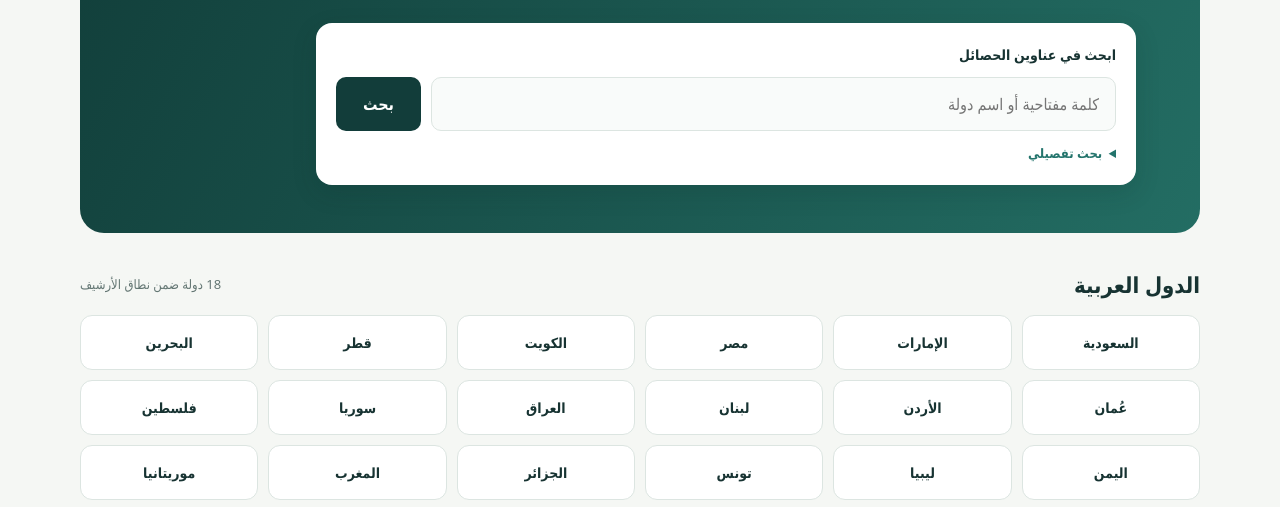
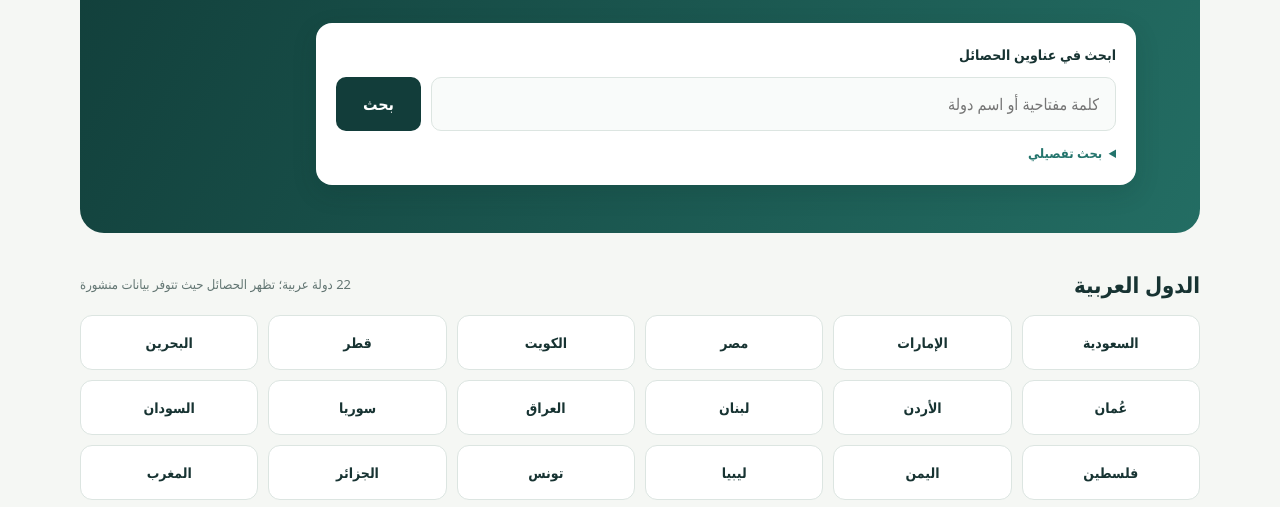
Before and after one commit to omarghazi85-creator/trend, a website: page public/index.html in a window 1280 px wide. Shown: the part 281-788 px from the top of the page. Drawn offline with Linux system fonts and the light colour scheme; no server answers.

Commit message:
استبعاد الرصد المخالف قبل المعالجة وتوحيد دول الواجهة والأرشيف إلى 22 (#5)
* Guard shadow snapshots and align 22-country archive: src/trends.mts

* Guard shadow snapshots and align 22-country archive: netlify/functions/archive.mts

* Guard shadow snapshots and align 22-country archive: public/app.js

* Guard shadow snapshots and align 22-country archive: public/index.html

* Guard shadow snapshots and align 22-country archive: tests/trends.test.mts

* Guard shadow snapshots and align 22-country archive: tests/preview-trends.test.mts

* Guard shadow snapshots and align 22-country archive: tests/archive.test.mts

* Guard shadow snapshots and align 22-country archive: tests/frontend.test.mts

```diff
--- a/public/app.js
+++ b/public/app.js
@@ -1,5 +1,5 @@
 'use strict';
-const COUNTRY_NAMES=['السعودية','الإمارات','مصر','الكويت','قطر','البحرين','عُمان','الأردن','لبنان','العراق','سوريا','فلسطين','اليمن','ليبيا','تونس','الجزائر','المغرب','موريتانيا'];
+const COUNTRY_NAMES=['السعودية','الإمارات','مصر','الكويت','قطر','البحرين','عُمان','الأردن','لبنان','العراق','سوريا','السودان','فلسطين','اليمن','ليبيا','تونس','الجزائر','المغرب','موريتانيا','الصومال','جيبوتي','جزر القمر'];
 const countryButtons=document.getElementById('countries');
 const countrySelect=document.getElementById('countrySelect');
 const queryInput=document.getElementById('query');
--- a/public/index.html
+++ b/public/index.html
@@ -14,7 +14,7 @@
 <header class="topbar"><div class="wrap top-inner"><a class="brand" href="https://arabiatrend.com/" aria-label="موقع الترند العربي"><span class="brand-mark">ع</span><span>الترند <b>العربي</b><small>واجهة الرواج التجريبية</small></span></a><nav aria-label="القائمة الرئيسية"><a href="https://arabiatrend.com/">الرئيسية</a><a href="https://arabiatrend.com/arab-trends-now">الترند الآن</a><a href="https://arabiatrend.com/trend-archive/">الأرشيف الأصلي</a></nav></div></header>
 <main class="wrap">
 <section class="hero"><p class="eyebrow">الترند العربي الآن</p><h1>نبض ما يبحث عنه العالم العربي</h1><p class="lead">اكتشف حصائل الرواج المنشورة، وانتقل إلى الدولة أو ابحث داخل الأرشيف. لا نعرض نتائج غير مؤكدة على أنها رواج مباشر.</p><div class="search-panel"><label for="query">ابحث في عناوين الحصائل</label><div class="search-row"><input id="query" type="search" placeholder="كلمة مفتاحية أو اسم دولة" autocomplete="off"><button id="searchBtn" type="button">بحث</button></div><details class="advanced"><summary>بحث تفصيلي</summary><div class="form-grid"><label>الدولة<select id="countrySelect"><option value="">جميع الدول</option></select></label><label>نوع الحصيلة<select id="typeSelect"><option value="">جميع المواد</option><option value="search">كلمات البحث</option><option value="music">الأغاني</option><option value="weekly">حصيلة أسبوعية</option><option value="topic">ملف موضوع</option></select></label></div></details></div></section>
-<section class="section"><div class="section-head"><h2>الدول العربية</h2><span>18 دولة ضمن نطاق الأرشيف</span></div><div id="countries" class="countries" aria-label="اختيار الدولة"></div></section>
+<section class="section"><div class="section-head"><h2>الدول العربية</h2><span>22 دولة عربية؛ تظهر الحصائل حيث تتوفر بيانات منشورة</span></div><div id="countries" class="countries" aria-label="اختيار الدولة"></div></section>
 <section class="section"><div class="section-head"><h2>أحدث الحصائل المنشورة</h2><a class="minor-link" href="https://arabiatrend.com/trend-archive/">استعراض الأرشيف كاملًا</a></div><p class="notice" id="status" role="status" aria-live="polite">يجري تحميل النتائج العامة المتاحة...</p><div id="results" class="results"></div><div class="bottom-action"><button id="loadMore" type="button" disabled>تحميل المزيد من الأرشيف</button></div><div class="bottom-action"><a href="https://arabiatrend.com/trend-archive/">فتح الأرشيف الأصلي</a></div></section>
 </main><footer><div class="wrap footer-inner"><span>الترند العربي — نسخة واجهة تجريبية مستقلة</span><span>البيانات من الأرشيف المنشور، وليست بثًا مباشرًا</span></div></footer>
 </body></html>
```
Also changed, not shown: netlify/functions/archive.mts, src/trends.mts, tests/archive.test.mts, tests/frontend.test.mts, tests/preview-trends.test.mts, tests/trends.test.mts.
